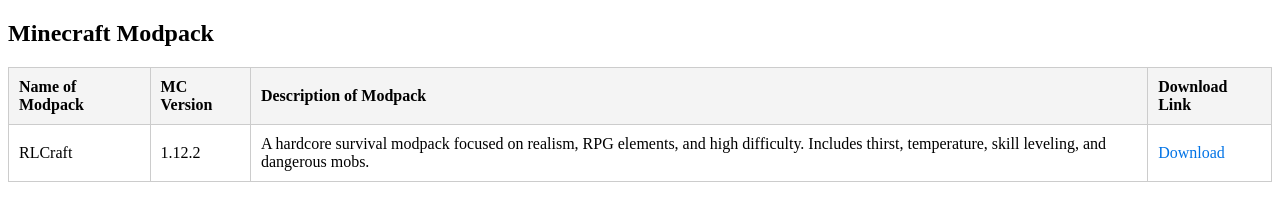
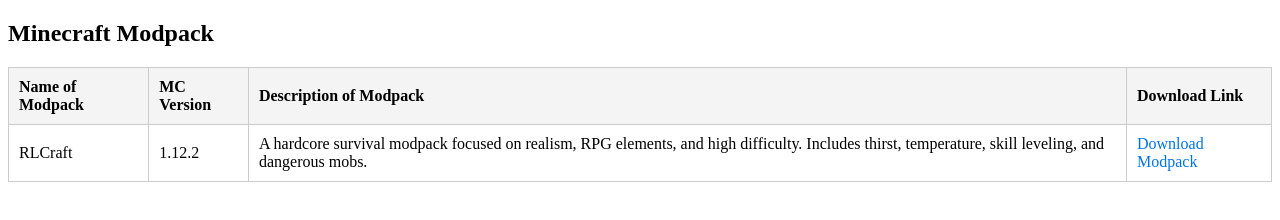
Before and after one commit to deltaomegathetac22707/sharingmodpacks, a plain HTML site: page index.html in a window 1280 px wide. Drawn offline with Linux system fonts and the light colour scheme.

Commit message:
Update index.html

```diff
--- a/index.html
+++ b/index.html
@@ -48,7 +48,7 @@
             <td>RLCraft</td>
             <td>1.12.2</td>
             <td>A hardcore survival modpack focused on realism, RPG elements, and high difficulty. Includes thirst, temperature, skill leveling, and dangerous mobs.</td>
-            <td><a href="https://www.curseforge.com/minecraft/modpacks/rlcraft" target="_blank">Download</a></td>
+            <td><a href="modpack.zip" download>Download Modpack</a></td>
         </tr>
     </tbody>
 </table>
```
